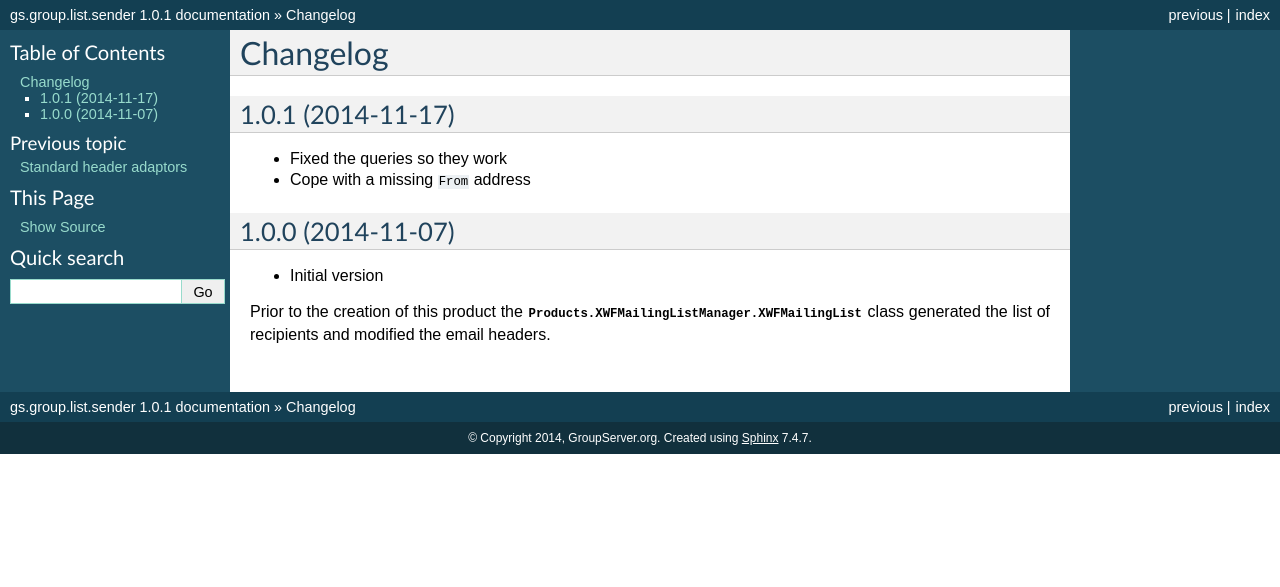
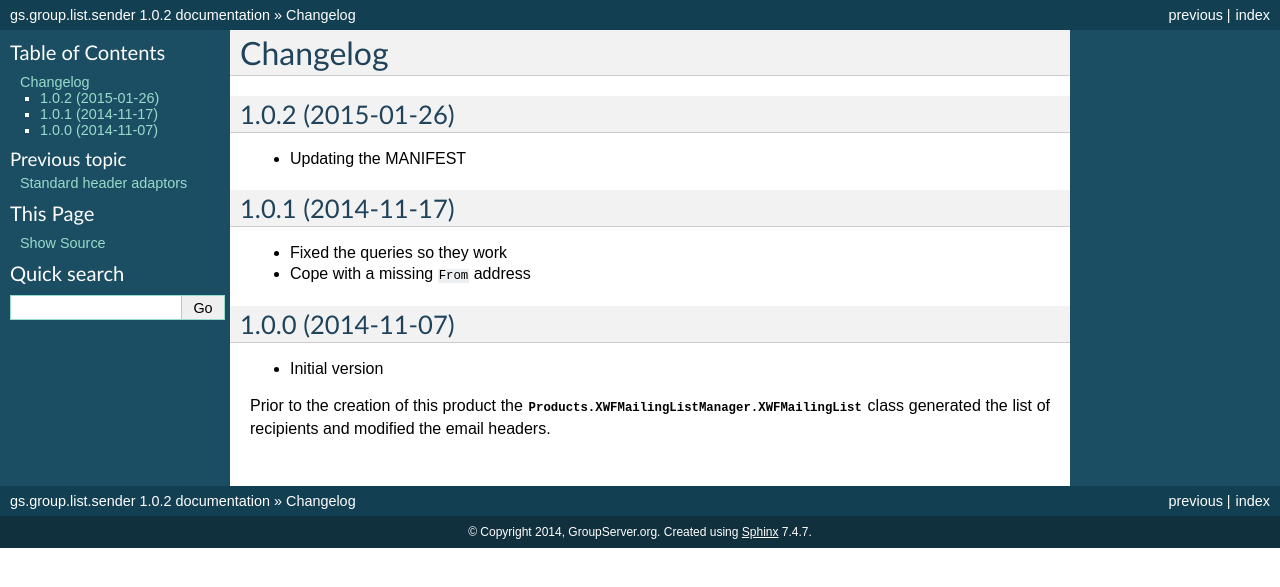
Before and after one commit to groupserver/gs.group.list.sender, a Sphinx documentation site: the page built from docs/HISTORY.rst, in a window 1280 px wide. Shown: the top 587 px of the page. Built offline with Sphinx 7.4.7, drawn with Linux system fonts in a browser that asks for light colours.

Commit message:
Updating the version number

```diff
--- a/docs/HISTORY.rst
+++ b/docs/HISTORY.rst
@@ -1,5 +1,10 @@
 Changelog
 =========
+
+1.0.2 (2015-01-26)
+------------------
+
+* Updating the MANIFEST
 
 1.0.1 (2014-11-17)
 ------------------
--- a/version.py
+++ b/version.py
@@ -1,5 +1,5 @@
 # -*- coding: utf-8 -*-
-version = '1.0.1'
+version = '1.0.2'
 release = False
 
 #--------------------------------------------------------------------------#
```
Also changed, not shown: 1 other file.
